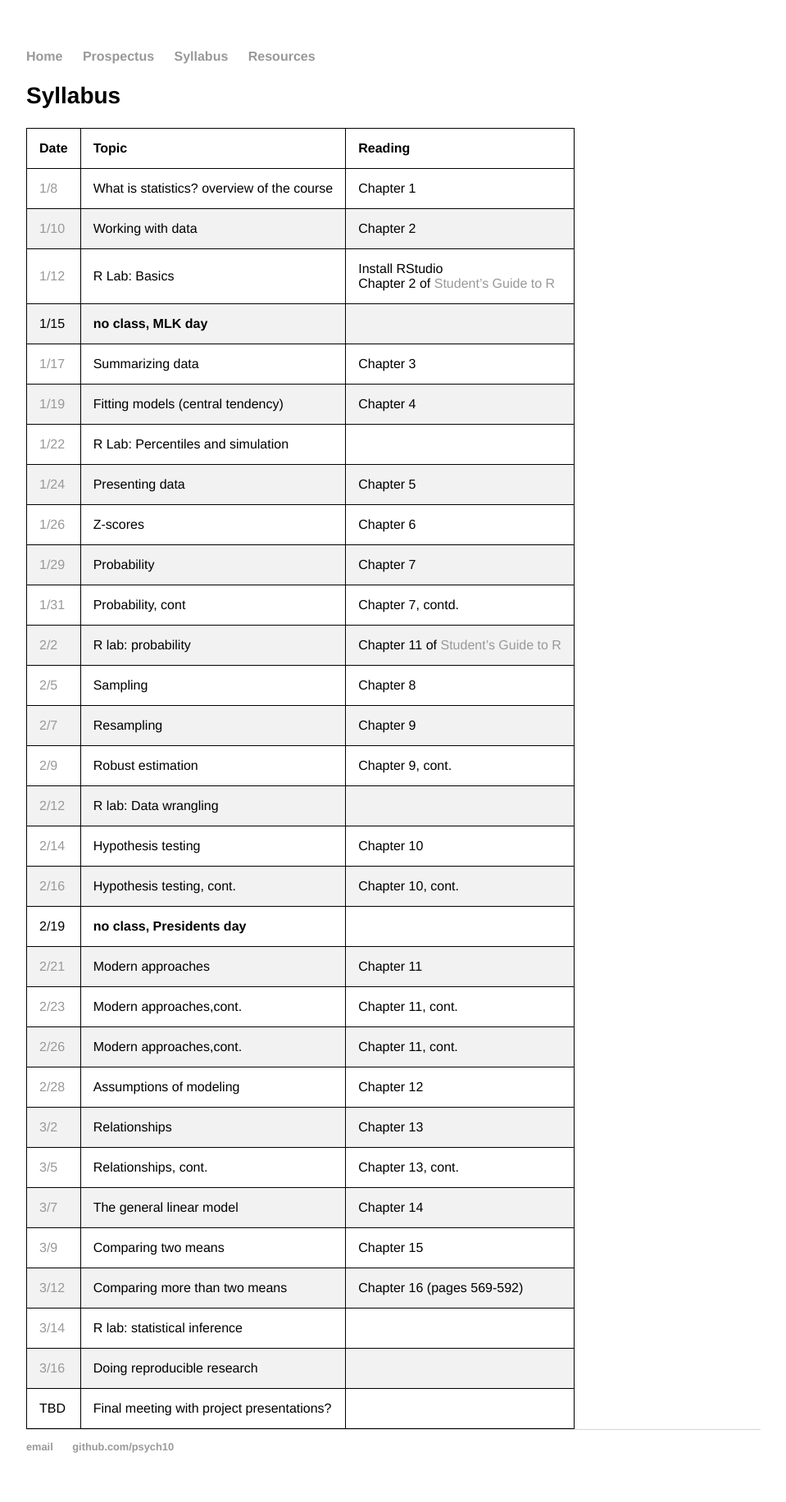
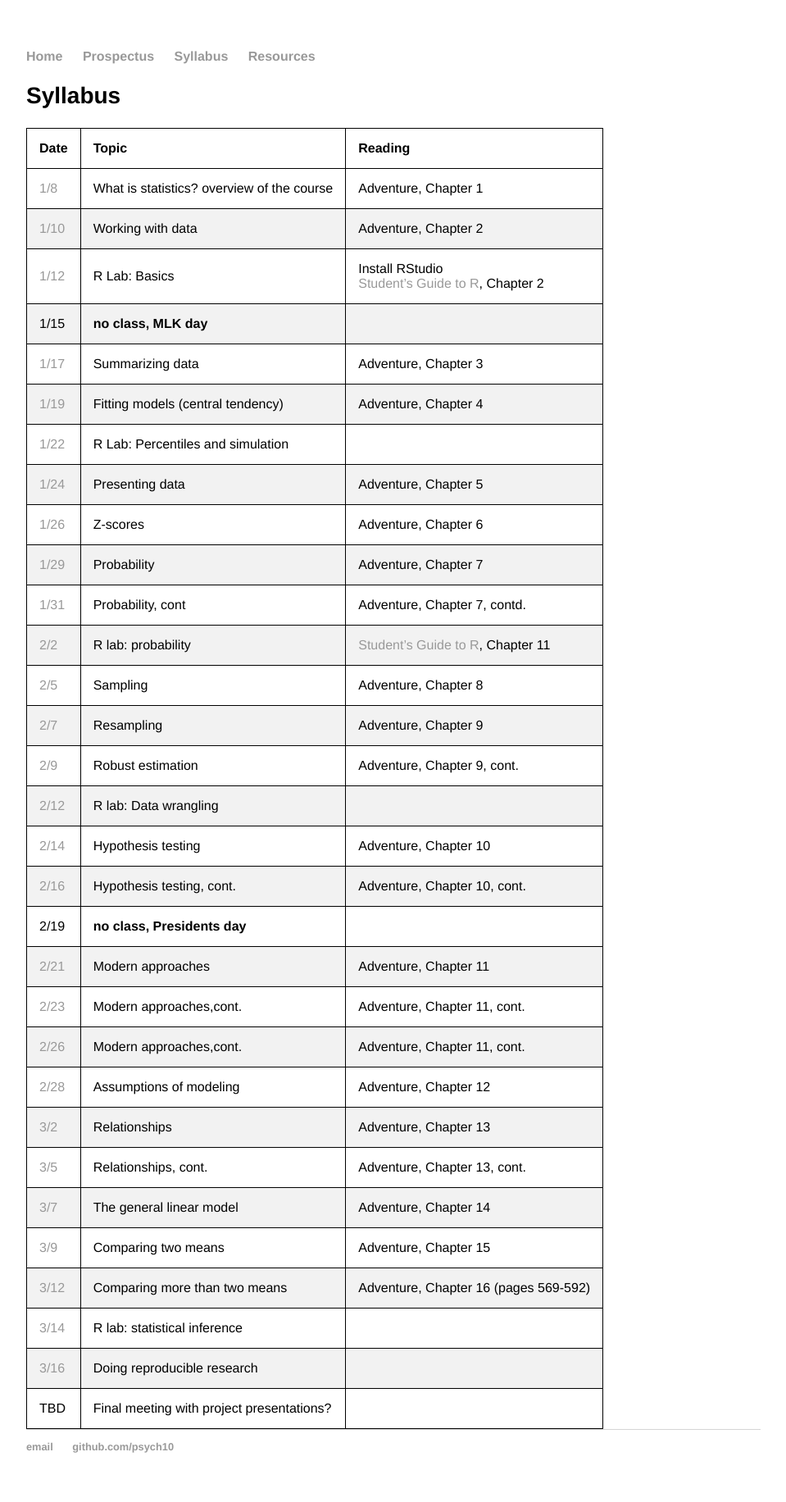
Before and after one commit to stats60/stats60.github.io, a Jekyll site: the page built from syllabus/index.md, in a window 1280 px wide. Shown: the whole page at 82% size, without its empty margins (160-1119 px from the left). Built offline with Jekyll 4.4.1, drawn with Linux system fonts in a browser that asks for light colours; our own code applies the rules of GitHub Pages for plain Markdown files.

Commit message:
autoupdate

```diff
--- a/syllabus/index.md
+++ b/syllabus/index.md
@@ -6,34 +6,34 @@
 
 | Date|Topic|Reading|
 | ---|---|---|
-| [1/8](../lectures/lecture01)|What is statistics? overview of the course|Chapter 1|
-| [1/10](../lectures/lecture02)|Working with data |Chapter 2|
-| [1/12](../lectures/lecture03)|R Lab: Basics|Install RStudio<br>Chapter 2 of [Student's Guide to R](https://cran.r-project.org/doc/contrib/Horton+Pruim+Kaplan_MOSAIC-StudentGuide.pdf)|
+| [1/8](../lectures/lecture01)|What is statistics? overview of the course|Adventure, Chapter 1|
+| [1/10](../lectures/lecture02)|Working with data |Adventure, Chapter 2|
+| [1/12](../lectures/lecture03)|R Lab: Basics|Install RStudio<br>[Student's Guide to R](https://cran.r-project.org/doc/contrib/Horton+Pruim+Kaplan_MOSAIC-StudentGuide.pdf), Chapter 2|
 | 1/15|**no class, MLK day**|
-| [1/17](../lectures/lecture04)|Summarizing data|Chapter 3|
-| [1/19](../lectures/lecture05)|Fitting models (central tendency)|Chapter 4|
+| [1/17](../lectures/lecture04)|Summarizing data|Adventure, Chapter 3|
+| [1/19](../lectures/lecture05)|Fitting models (central tendency)|Adventure, Chapter 4|
 | [1/22](../lectures/lecture06)|R Lab: Percentiles and simulation||
-| [1/24](../lectures/lecture07)|Presenting data|Chapter 5|
-| [1/26](../lectures/lecture08)|Z-scores|Chapter 6|
-| [1/29](../lectures/lecture09)|Probability|Chapter 7|
-| [1/31](../lectures/lecture10)|Probability, cont|Chapter 7, contd.|
-| [2/2](../lectures/lecture11)|R lab: probability|Chapter 11 of [Student's Guide to R](https://cran.r-project.org/doc/contrib/Horton+Pruim+Kaplan_MOSAIC-StudentGuide.pdf)|
-| [2/5](../lectures/lecture12)|Sampling|Chapter 8|
-| [2/7](../lectures/lecture13)|Resampling|Chapter 9|
-| [2/9](../lectures/lecture14)|Robust estimation|Chapter 9, cont.|
+| [1/24](../lectures/lecture07)|Presenting data|Adventure, Chapter 5|
+| [1/26](../lectures/lecture08)|Z-scores|Adventure, Chapter 6|
+| [1/29](../lectures/lecture09)|Probability|Adventure, Chapter 7|
+| [1/31](../lectures/lecture10)|Probability, cont|Adventure, Chapter 7, contd.|
+| [2/2](../lectures/lecture11)|R lab: probability|[Student's Guide to R](https://cran.r-project.org/doc/contrib/Horton+Pruim+Kaplan_MOSAIC-StudentGuide.pdf), Chapter 11|
+| [2/5](../lectures/lecture12)|Sampling|Adventure, Chapter 8|
+| [2/7](../lectures/lecture13)|Resampling|Adventure, Chapter 9|
+| [2/9](../lectures/lecture14)|Robust estimation|Adventure, Chapter 9, cont.|
 | [2/12](../lectures/lecture15)|R lab: Data wrangling||
-| [2/14](../lectures/lecture16)|Hypothesis testing|Chapter 10|
-| [2/16](../lectures/lecture17)|Hypothesis testing, cont.|Chapter 10, cont.|
+| [2/14](../lectures/lecture16)|Hypothesis testing|Adventure, Chapter 10|
+| [2/16](../lectures/lecture17)|Hypothesis testing, cont.|Adventure, Chapter 10, cont.|
 | 2/19|**no class, Presidents day**|
-| [2/21](../lectures/lecture18)|Modern approaches|Chapter 11|
-| [2/23](../lectures/lecture19)|Modern approaches,cont.|Chapter 11, cont.|
-| [2/26](../lectures/lecture20)|Modern approaches,cont.|Chapter 11, cont.|
-| [2/28](../lectures/lecture21)|Assumptions of modeling|Chapter 12|
-| [3/2](../lectures/lecture22)|Relationships|Chapter 13|
-| [3/5](../lectures/lecture23)|Relationships, cont.|Chapter 13, cont.|
-| [3/7](../lectures/lecture24)|The general linear model|Chapter 14|
-| [3/9](../lectures/lecture25)|Comparing two means|Chapter 15|
-| [3/12](../lectures/lecture26)|Comparing more than two means|Chapter 16 (pages 569-592)|
+| [2/21](../lectures/lecture18)|Modern approaches|Adventure, Chapter 11|
+| [2/23](../lectures/lecture19)|Modern approaches,cont.|Adventure, Chapter 11, cont.|
+| [2/26](../lectures/lecture20)|Modern approaches,cont.|Adventure, Chapter 11, cont.|
+| [2/28](../lectures/lecture21)|Assumptions of modeling|Adventure, Chapter 12|
+| [3/2](../lectures/lecture22)|Relationships|Adventure, Chapter 13|
+| [3/5](../lectures/lecture23)|Relationships, cont.|Adventure, Chapter 13, cont.|
+| [3/7](../lectures/lecture24)|The general linear model|Adventure, Chapter 14|
+| [3/9](../lectures/lecture25)|Comparing two means|Adventure, Chapter 15|
+| [3/12](../lectures/lecture26)|Comparing more than two means|Adventure, Chapter 16 (pages 569-592)|
 | [3/14](../lectures/lecture27)|R lab: statistical inference||
 | [3/16](../lectures/lecture28)|Doing reproducible research||
 | TBD|Final meeting with project presentations?|
```
